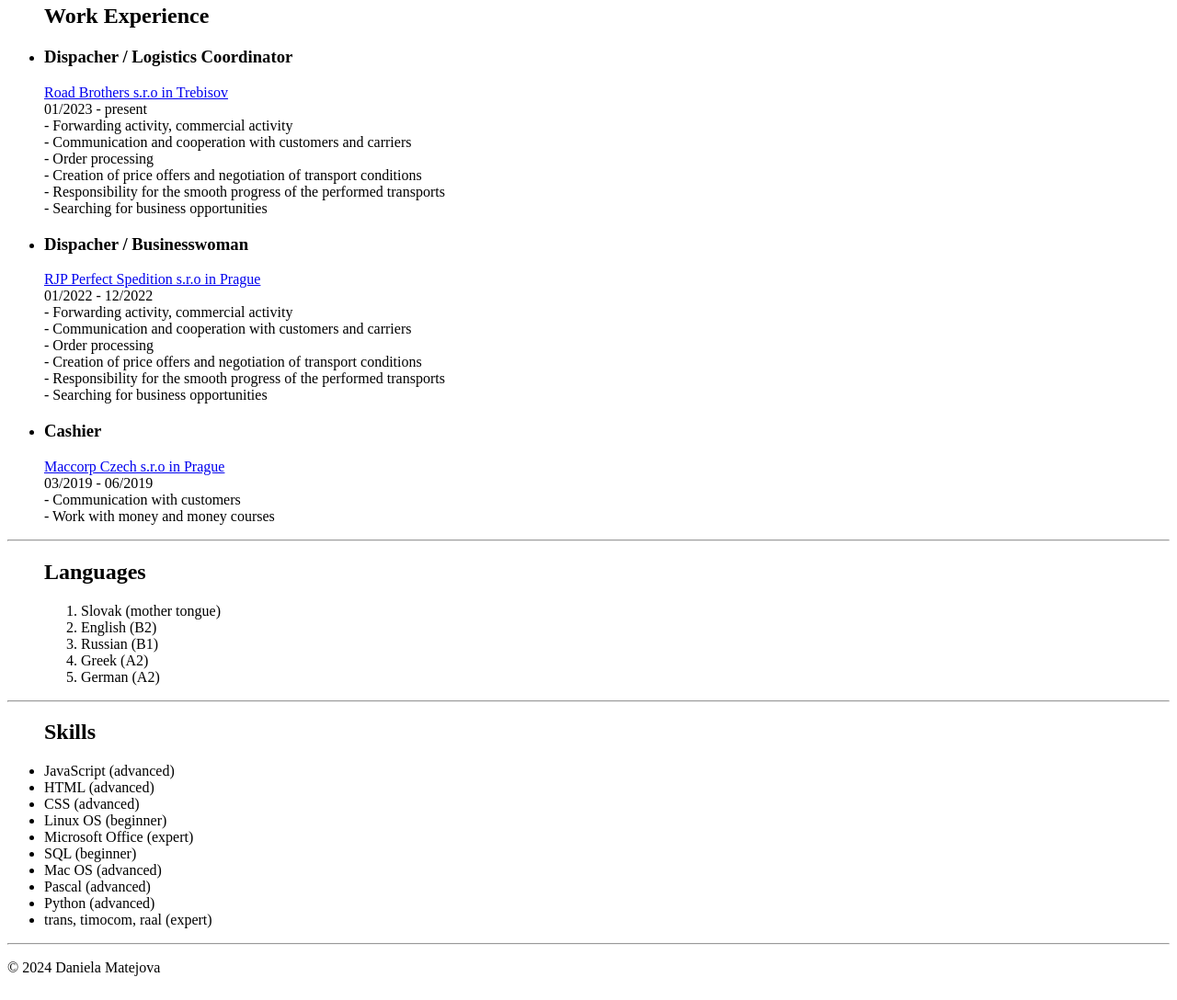
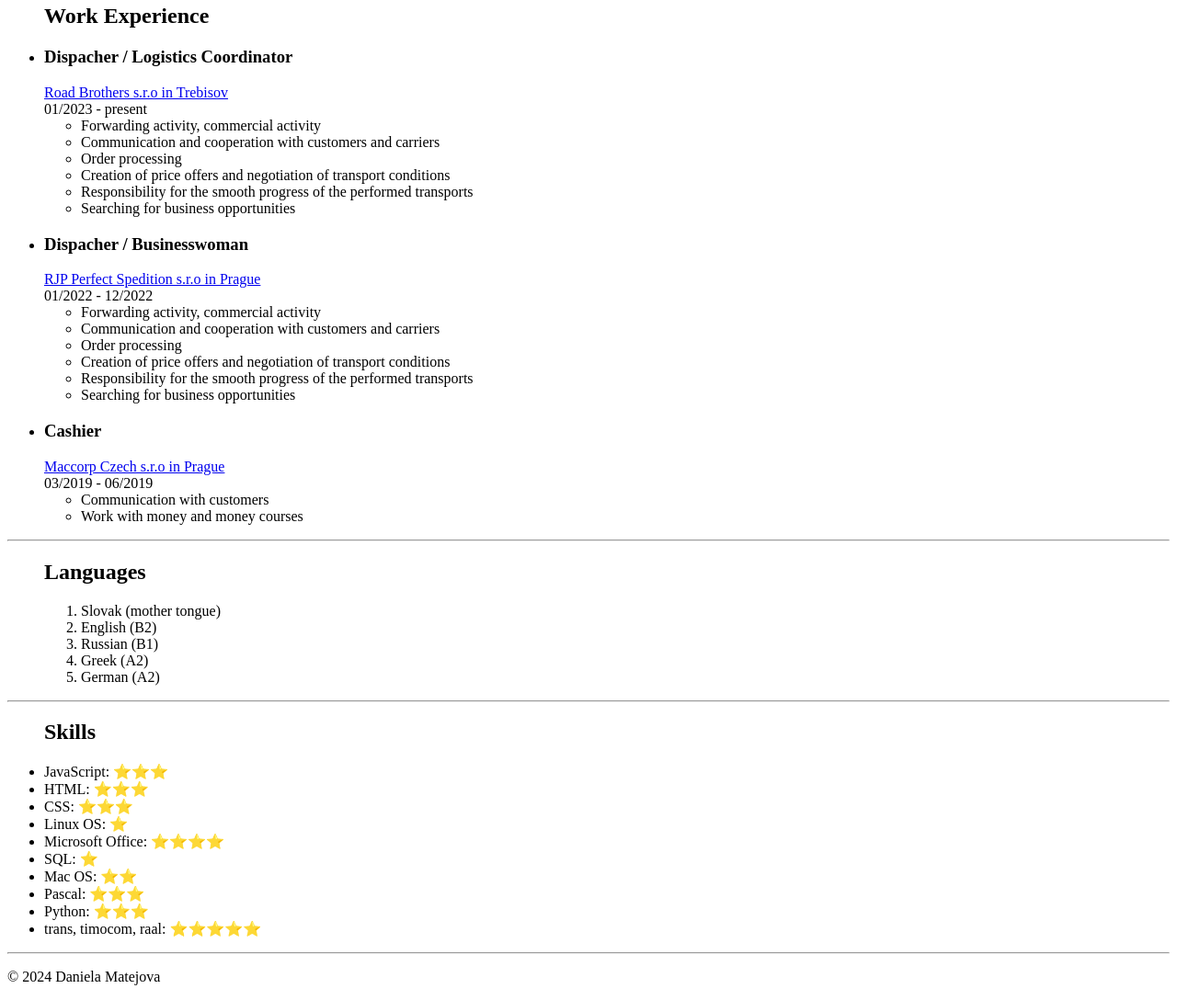
Before and after one commit to Dadickam/My-Resume, a plain HTML site: page index.html in a window 1280 px wide. Shown: the part 680-1768 px from the top of the page at 92% size. Drawn offline with Linux system fonts and the light colour scheme.

Commit message:
Add files via upload

```diff
--- a/index.html
+++ b/index.html
@@ -35,29 +35,35 @@
         <li><h3>Dispacher / Logistics Coordinator </h3></li>
         <a href="https://roadbrothers.sk">Road Brothers s.r.o in Trebisov</a><br/>
         <date>01/2023 - present</date> <br/>
-        - Forwarding activity, commercial activity<br/>
-        - Communication and cooperation with customers and carriers<br/>
-        - Order processing<br/>
-        - Creation of price offers and negotiation of transport conditions<br/>
-        - Responsibility for the smooth progress of the performed transports<br/>
-        - Searching for business opportunities<br/>
-
+        <ul>
+        <li>Forwarding activity, commercial activity</li>
+        <li>Communication and cooperation with customers and carriers</li>
+        <li>Order processing</li>
+        <li>Creation of price offers and negotiation of transport conditions</li>
+        <li>Responsibility for the smooth progress of the performed transports</li>
+        <li>Searching for business opportunities</li>
+        </ul>
 
         <li><h3>Dispacher / Businesswoman </h3></li>
         <a href="https://www.rjp-perfect.eu">RJP Perfect Spedition s.r.o in Prague</a><br/>
         <date>01/2022 - 12/2022</date> <br/>
-        - Forwarding activity, commercial activity<br/>
-        - Communication and cooperation with customers and carriers<br/>
-        - Order processing<br/>
-        - Creation of price offers and negotiation of transport conditions<br/>
-        - Responsibility for the smooth progress of the performed transports<br/>
-        - Searching for business opportunities<br/>
+        <ul>
+            <li>Forwarding activity, commercial activity</li>
+            <li>Communication and cooperation with customers and carriers</li>
+            <li>Order processing</li>
+            <li>Creation of price offers and negotiation of transport conditions</li>
+            <li>Responsibility for the smooth progress of the performed transports</li>
+            <li>Searching for business opportunities</li>
+            </ul>
 
         <li><h3>Cashier</h3></li>
         <a href="http://forexchange.cz/kontakty/">Maccorp Czech s.r.o in Prague</a><br/>
         <date>03/2019 - 06/2019</date><br/>
-        - Communication with customers<br/>
-        - Work with money and money courses
+        <ul>
+            <li>Communication with customers</li>
+            <li>Work with money and money courses</li>
+        </ul>
+
 
        </p>
     </ul>
@@ -79,16 +85,16 @@
     <ul>
        <p>
         <h2>Skills</h2>
-        <li>JavaScript (advanced)</li>
-        <li>HTML (advanced)</li>
-        <li>CSS (advanced)</li>
-        <li>Linux OS (beginner)</li>
-        <li>Microsoft Office (expert)</li>
-        <li>SQL (beginner)</li>
-        <li>Mac OS (advanced)</li>
-        <li>Pascal (advanced)</li>
-        <li>Python (advanced)</li>
-        <li>trans, timocom, raal (expert)</li>
+        <li>JavaScript: ⭐️⭐️⭐️</li>
+        <li>HTML: ⭐️⭐️⭐️</li>
+        <li>CSS: ⭐️⭐️⭐️</li>
+        <li>Linux OS: ⭐️</li>
+        <li>Microsoft Office: ⭐️⭐️⭐️⭐️</li>
+        <li>SQL: ⭐️</li>
+        <li>Mac OS: ⭐️⭐️</li>
+        <li>Pascal: ⭐️⭐️⭐️</li>
+        <li>Python: ⭐️⭐️⭐️</li>
+        <li>trans, timocom, raal: ⭐️⭐️⭐️⭐️⭐️</li>
        </p>
     </ul>
 
```
